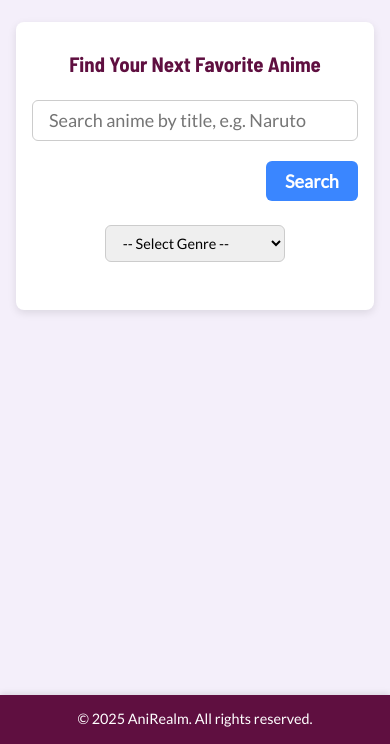
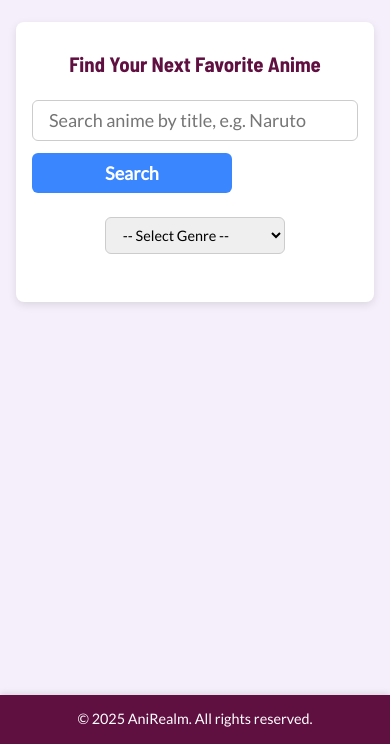
Before and after one commit to ibra1390/WDD330-final-project, a website built with Vite: page src/index.html in a window 390 px wide. Shown: the part 100-844 px from the top of the page. Built offline with nearby package versions, Linux system fonts and the light colour scheme; no server answers.

Commit message:
fixing search button on mobile

```diff
--- a/src/css/style.css
+++ b/src/css/style.css
@@ -508,11 +508,9 @@ body {
   }
 
   .search-form button {
-    width: auto;
+    width: 200px;
     padding: 0.6rem 1.2rem;
     font-size: var(--font-base);
-    margin-top: 0.5rem;
-    align-self: flex-end;
   }
 
   .search-section {
```
